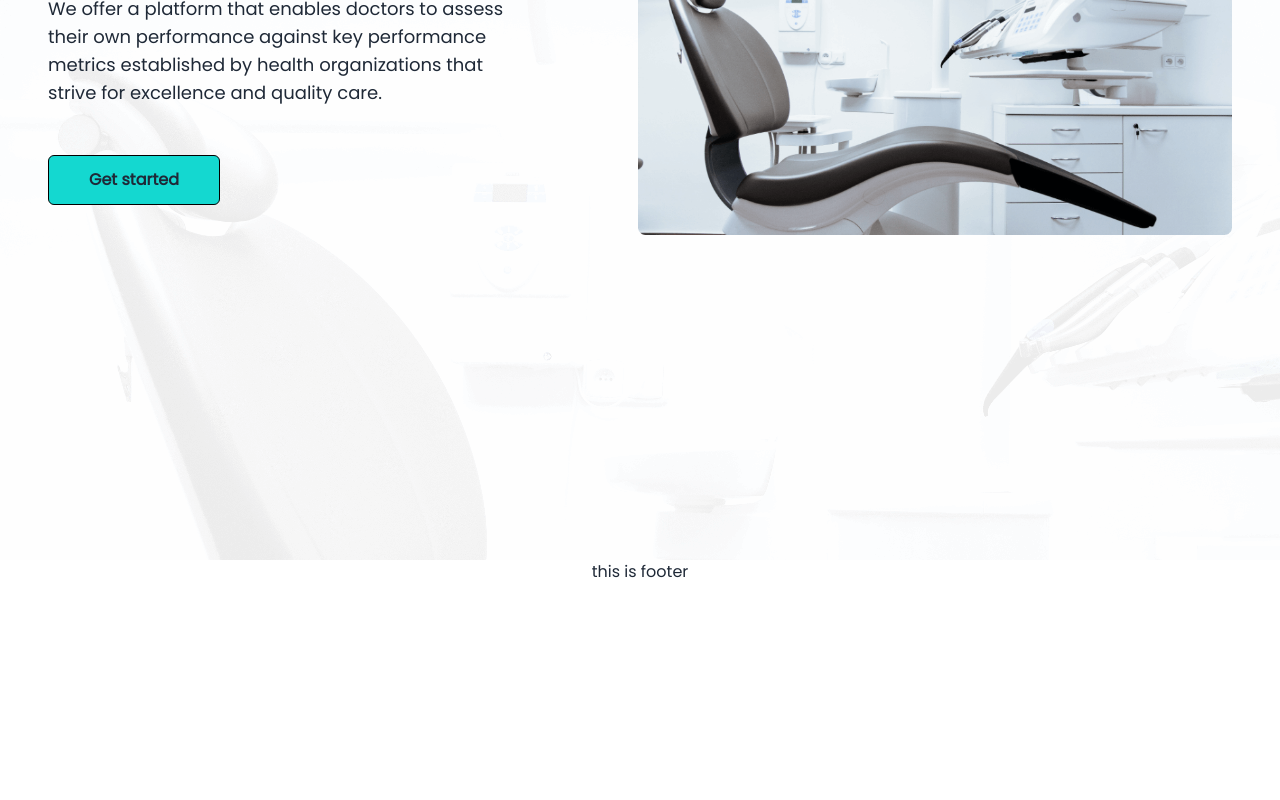
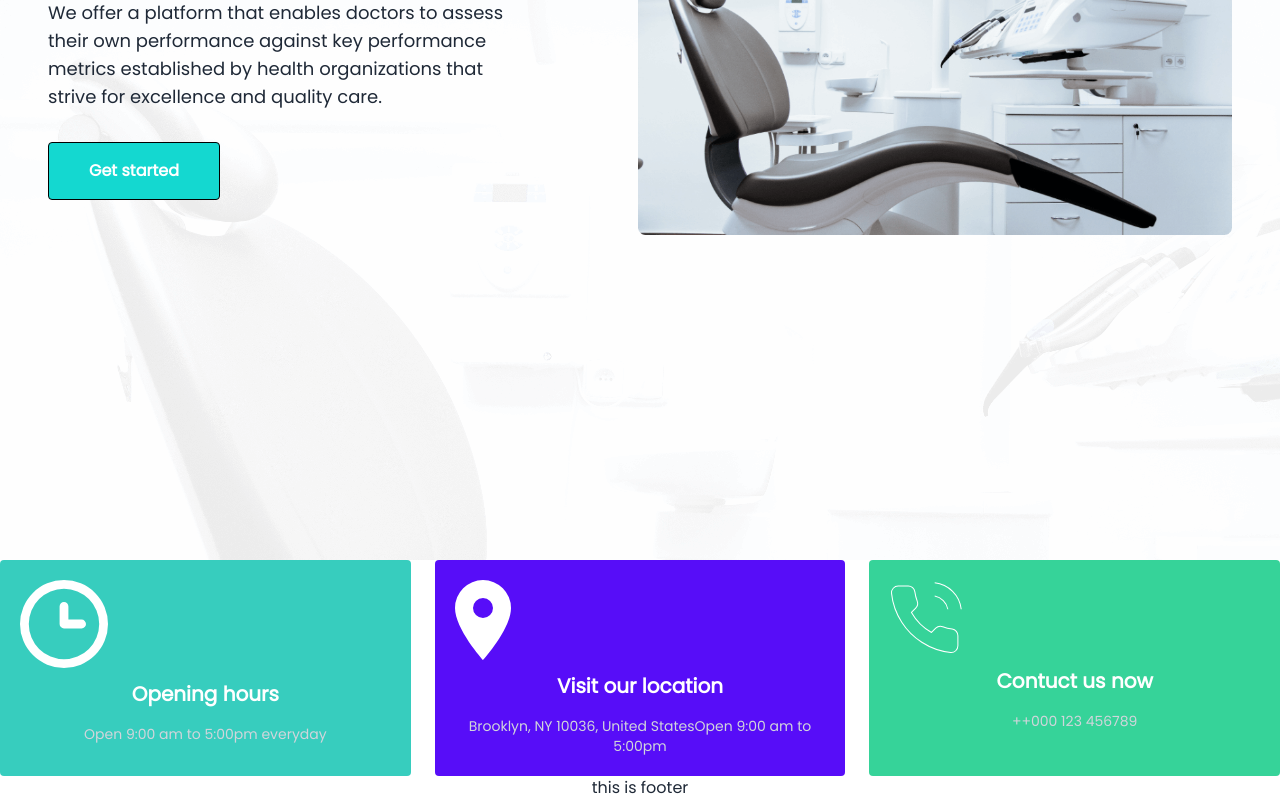
Before and after one commit to RedEye75/Doctors-portal-client, a React (Create React App) app: page / in a window 1280 px wide. Shown: the part 304-1104 px from the top of the page. Before the commit the page ends 888 px from the top, so only its background shows below. Built offline with nearby package versions, Linux system fonts and the light colour scheme.

Commit message:
make infocard dynamic

```diff
--- a/src/Components/pages/Banner.jsx
+++ b/src/Components/pages/Banner.jsx
@@ -17,7 +17,7 @@ const Banner = () => {
             </p>
             <div className="flex flex-col  sm:items-center sm:justify-center sm:flex-row sm:space-y-0 sm:space-x-4 lg:justify-start">
               <Link>
-                <button className="px-10 py-3 bg-[#14d8d0] border rounded-md border-black font-bold">
+                <button className="px-10 py-4 bg-[#14d8d0] border rounded text-white -mt-5 border-black font-bold">
                   Get started
                 </button>
               </Link>
--- a/src/Components/pages/Home.jsx
+++ b/src/Components/pages/Home.jsx
@@ -1,10 +1,12 @@
 import React from "react";
 import Banner from "./Banner";
+import InfoCards from "./InfoCards";
 
 const Home = () => {
   return (
     <div>
       <Banner></Banner>
+      <InfoCards></InfoCards>
     </div>
   );
 };
--- /dev/null
+++ b/src/Components/pages/InfoCards.jsx
@@ -0,0 +1,40 @@
+import React from "react";
+import clock from "../../assets/icons/clock.svg";
+import phone from "../../assets/icons/phone.svg";
+import marker from "../../assets/icons/marker.svg";
+import Infocard from "./Infocard";
+
+const InfoCards = () => {
+  const cardData = [
+    {
+      id: 1,
+      title: "Opening hours",
+      description: "Open 9:00 am to 5:00pm everyday",
+      bgColour: "bg-accent",
+      icon: clock,
+    },
+    {
+      id: 2,
+      title: "Visit our location",
+      description: "Brooklyn, NY 10036, United StatesOpen 9:00 am to 5:00pm",
+      bgColour: "bg-primary",
+      icon: marker,
+    },
+    {
+      id: 3,
+      title: "Contuct us now",
+      description: "++000 123 456789",
+      icon: phone,
+      bgColour: "bg-success",
+    },
+  ];
+  return (
+    <div className="grid grid-cols-3 gap-[24px]">
+      {cardData.map((card) => (
+        <Infocard key={card.id} card={card}></Infocard>
+      ))}
+    </div>
+  );
+};
+
+export default InfoCards;
--- /dev/null
+++ b/src/Components/pages/Infocard.jsx
@@ -0,0 +1,18 @@
+import React from "react";
+
+const Infocard = ({ card }) => {
+  const { title, description, icon, bgColour } = card;
+  return (
+    <div className={` ${bgColour} p-5 text-white rounded ${icon}`}>
+      <a class="" href="">
+        <img src={icon} alt="" />
+
+        <h3 class="mt-3 text-xl font-bold text-white">{title}</h3>
+
+        <p class="mt-4 text-sm text-gray-300">{description}</p>
+      </a>
+    </div>
+  );
+};
+
+export default Infocard;
--- a/src/Components/pages/shared/Navbar.jsx
+++ b/src/Components/pages/shared/Navbar.jsx
@@ -23,7 +23,7 @@ export default function Example() {
   );
 
   return (
-    <Navbar className="mx-auto max-w-screen-xl h-[64px] border-none py-2 px-4 lg:px-8 lg:py-4">
+    <Navbar className="mx-auto max-w-screen-xl h-[64px] border-none text-black  py-2 px-4 lg:px-8 lg:py-4">
       <div className="container mx-auto flex items-center justify-between text-blue-gray-900">
         <Link to="/" className="mr-4 cursor-pointer py-1.5 font-normal">
           <span className="font-bold text-3xl">Doctors portal</span>
```
